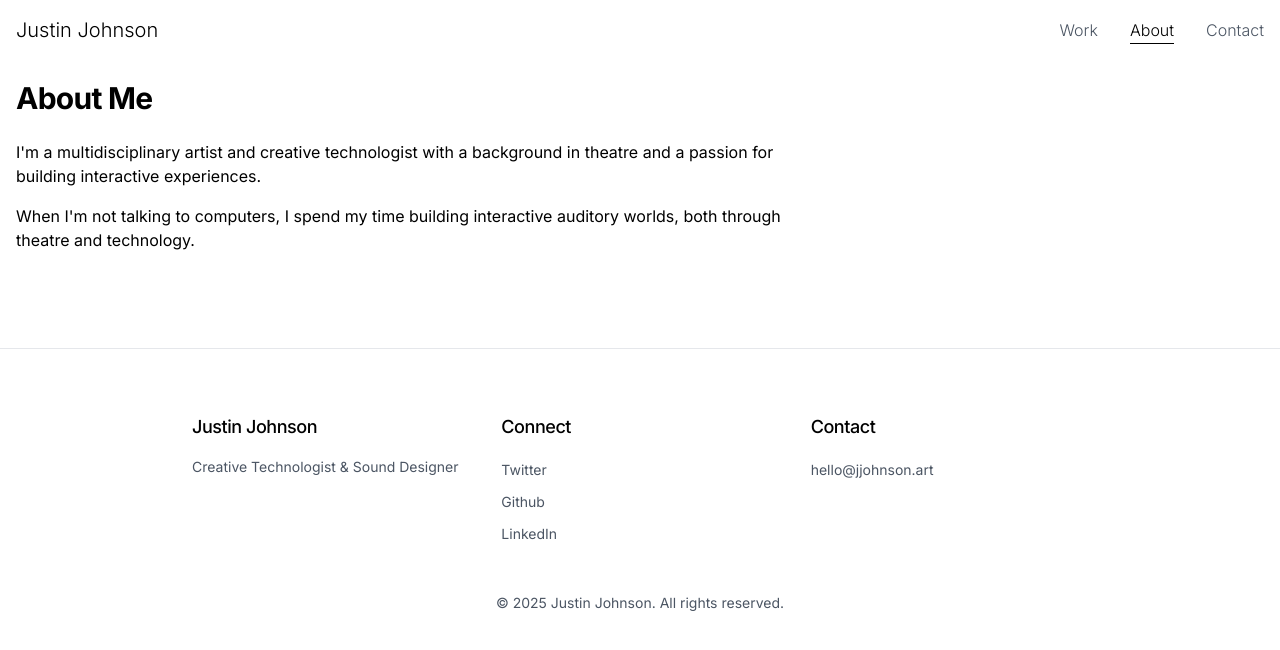
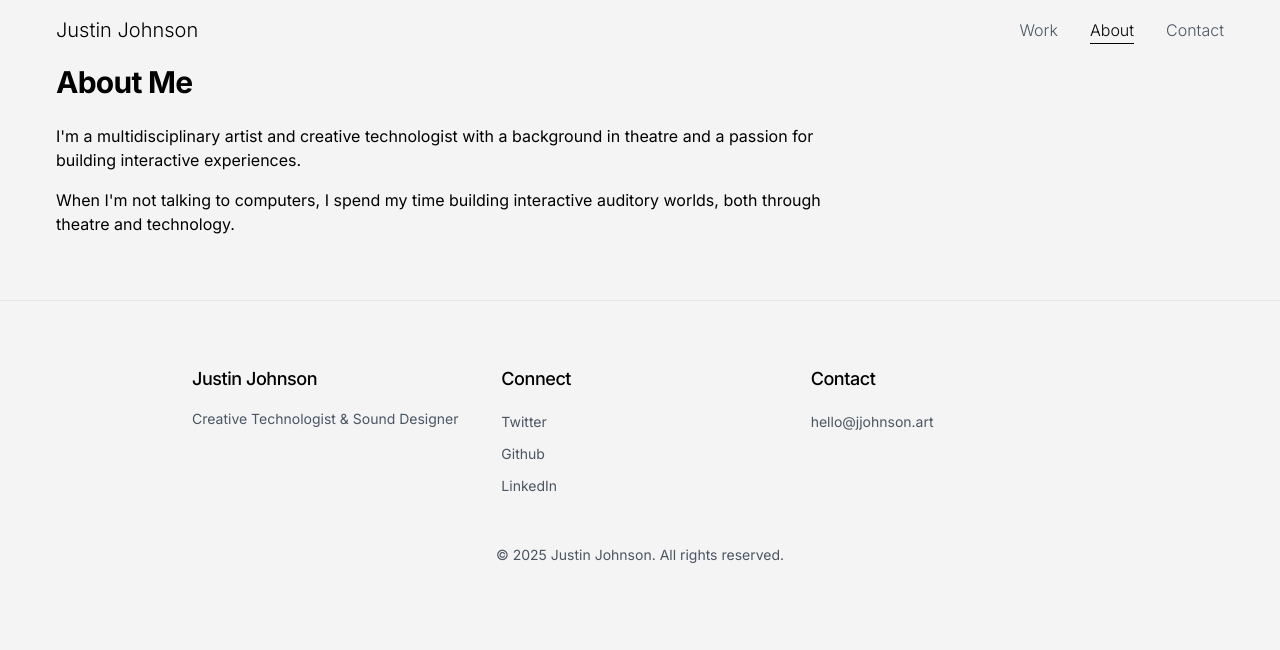
Before and after one commit to justinjohnso/astro-tina-portfolio, a Next.js app: page /about in a window 1280 px wide. Shown: the top 650 px of the page. Built offline with nearby package versions, Linux system fonts and the light colour scheme.

Commit message:
individual project page is good

```diff
--- a/src/app/(frontend)/globals.css
+++ b/src/app/(frontend)/globals.css
@@ -5,10 +5,10 @@
 
 /* Your custom styles below */
 :root {
-  --background: #ffffff;
+  --background: #f4f4f4;
   --foreground: #171717;
   --foreground-rgb: 0, 0, 0;
-  --background-rgb: 255, 255, 255;
+  --background-rgb: 244, 244, 244;
   --accent-rgb: 64, 93, 230;
   --muted-rgb: 220, 220, 220;
   --cursor-size: 24px;
@@ -133,3 +133,146 @@ h1, h2, h3, h4, h5, h6 {
     scroll-behavior: smooth;
   }
 }
+
+/* Add these styles to your global CSS file or a specific CSS module */
+
+.container {
+  max-width: 1200px;
+  margin: 0 auto;
+  padding: 0 1rem;
+}
+
+.project-info-card {
+  background-color: #fff;
+  padding: 1rem;
+  border-radius: 0.5rem;
+  box-shadow: 0 2px 4px rgba(0, 0, 0, 0.1);
+}
+
+.prose {
+  max-width: none;
+}
+
+.aspect-video {
+  position: relative;
+  width: 100%;
+  padding-bottom: 56.25%; /* 16:9 aspect ratio */
+}
+
+.aspect-[4/3] {
+  position: relative;
+  width: 100%;
+  padding-bottom: 75%; /* 4:3 aspect ratio */
+}
+
+.relative {
+  position: relative;
+}
+
+.overflow-hidden {
+  overflow: hidden;
+}
+
+.rounded-lg {
+  border-radius: 0.5rem;
+}
+
+.object-cover {
+  object-fit: cover;
+}
+
+.hover\:scale-105:hover {
+  transform: scale(1.05);
+}
+
+.transition-transform {
+  transition: transform 0.3s ease-in-out;
+}
+
+.text-blue-600 {
+  color: #2563eb;
+}
+
+.text-blue-800:hover {
+  color: #1e40af;
+}
+
+.font-medium {
+  font-weight: 500;
+}
+
+.text-gray-600 {
+  color: #4b5563;
+}
+
+.text-lg {
+  font-size: 1.125rem;
+}
+
+.text-sm {
+  font-size: 0.875rem;
+}
+
+.font-bold {
+  font-weight: 700;
+}
+
+.mb-2 {
+  margin-bottom: 0.5rem;
+}
+
+.mb-4 {
+  margin-bottom: 1rem;
+}
+
+.mb-6 {
+  margin-bottom: 1.5rem;
+}
+
+.mb-8 {
+  margin-bottom: 2rem;
+}
+
+.mb-12 {
+  margin-bottom: 3rem;
+}
+
+.pt-6 {
+  padding-top: 1.5rem;
+}
+
+.border-t {
+  border-top: 1px solid #e5e7eb;
+}
+
+.space-y-8 > * + * {
+  margin-top: 2rem;
+}
+
+.grid {
+  display: grid;
+}
+
+.grid-cols-1 {
+  grid-template-columns: repeat(1, minmax(0, 1fr));
+}
+
+.md\:grid-cols-3 {
+  grid-template-columns: repeat(3, minmax(0, 1fr));
+}
+
+.md\:col-span-1 {
+  grid-column: span 1 / span 1;
+}
+
+.md\:col-span-2 {
+  grid-column: span 2 / span 2;
+}
+
+.gap-6 {
+  gap: 1.5rem;
+}
+
+.gap-10 {
+  gap: 2.5rem;
+}
--- a/src/app/(frontend)/layout.tsx
+++ b/src/app/(frontend)/layout.tsx
@@ -22,7 +22,7 @@ export default function RootLayout({
 }>) {
   return (
     <html lang="en">
-      <body className={`${inter.className} bg-white text-black`}>
+      <body className={`${inter.className} text-black`}>
         <CustomCursor />
         <NavBar />
         <main className="pt-16">{children}</main>
--- a/src/app/(frontend)/work/[slug]/page.tsx
+++ b/src/app/(frontend)/work/[slug]/page.tsx
@@ -18,7 +18,7 @@ interface Project extends Omit<BaseProject, 'body' | 'links' | 'additionalImages
   additionalImages?: {
     image: Media
   }[]
-  links?: string // Rendered as HTML (or plain text)
+  links?: any // Rich text content just like body
 }
 
 export async function generateStaticParams() {
@@ -96,8 +96,7 @@ export default async function ProjectPage({ params }: { params: { slug: string }
             <div className="project-info-card">
               <h3 className="font-medium text-lg mb-2">Links</h3>
               <div className="text-gray-600">
-                {/* Render links as HTML */}
-                <div dangerouslySetInnerHTML={{ __html: project.links }} />
+                <RichText data={project.links} enableGutter={false} />
               </div>
             </div>
           )}
```
Also changed, not shown: 1 other file (tests, documents, lock files or other folders).
